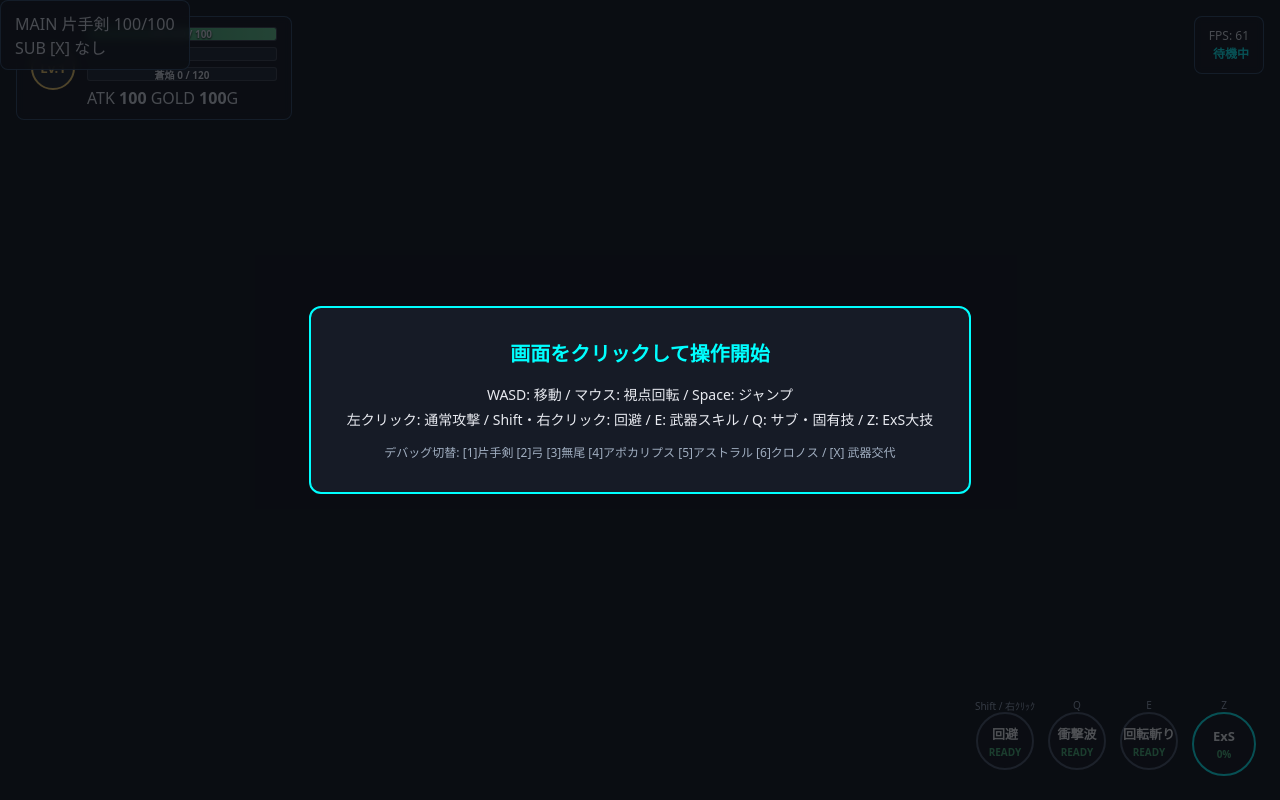
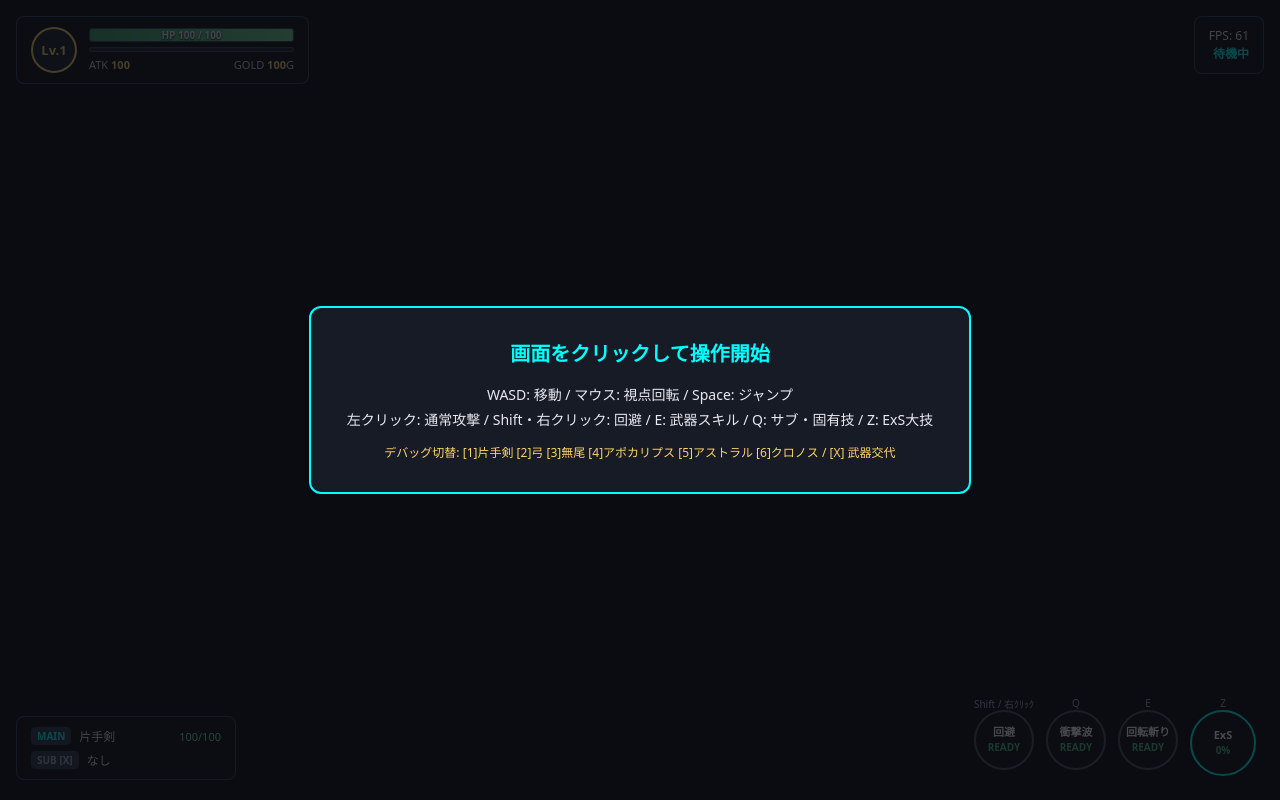
Before and after one commit to Neo-creategame/action.rpg, a plain HTML site: page index.html in a window 1280 px wide. Drawn offline with nearby package versions, Linux system fonts and the light colour scheme.

Commit message:
Update style.css

```diff
--- a/css/style.css
+++ b/css/style.css
@@ -12,7 +12,6 @@ body {
   color: #e8eaf0;
 }
 
-/* 中央レティクル */
 #crosshair {
   position: fixed;
   left: 50%;
@@ -22,7 +21,7 @@ body {
   transform: translate(-50%, -50%);
   pointer-events: none;
   z-index: 50;
-  opacity: 0.6;
+  opacity: 0.65;
 }
 #crosshair::before,
 #crosshair::after {
@@ -33,10 +32,9 @@ body {
 #crosshair::before { left: 6px; top: 0; width: 2px; height: 14px; }
 #crosshair::after  { left: 0; top: 6px; width: 14px; height: 2px; }
 
-/* 共通HUDパネル */
 .hud-panel {
   position: fixed;
-  background: rgba(14, 16, 21, 0.82);
+  background: rgba(14, 16, 21, 0.85);
   border: 1px solid rgba(111, 182, 255, 0.35);
   border-radius: 8px;
   padding: 10px 14px;
@@ -55,8 +53,8 @@ body {
 }
 
 .lv-badge {
-  width: 44px;
-  height: 44px;
+  width: 46px;
+  height: 46px;
   border-radius: 50%;
   background: #1a202c;
   border: 2px solid #ffd36a;
@@ -66,13 +64,14 @@ body {
   font-weight: bold;
   font-size: 13px;
   color: #ffd36a;
+  flex-shrink: 0;
 }
 
 .bars {
   display: flex;
   flex-direction: column;
-  gap: 6px;
-  width: 190px;
+  gap: 5px;
+  width: 205px;
 }
 
 .bar-wrap {
@@ -83,7 +82,9 @@ body {
   overflow: hidden;
   border: 1px solid rgba(255, 255, 255, 0.15);
 }
-.gauge-wrap { height: 10px; }
+.exp-wrap { height: 5px; }
+.special-wrap { height: 11px; }
+.hidden { display: none !important; }
 
 .bar-fill {
   height: 100%;
@@ -91,7 +92,8 @@ body {
   transition: width 0.12s ease-out;
 }
 .hp-fill { background: linear-gradient(90deg, #38a169, #68d391); }
-.gauge-fill { background: linear-gradient(90deg, #00b5d8, #00ffff); width: 0%; }
+.exp-fill { background: #4299e1; width: 0%; }
+.special-fill { background: linear-gradient(90deg, #00b5d8, #00ffff); width: 0%; }
 
 .bar-label {
   position: absolute;
@@ -104,7 +106,45 @@ body {
   text-shadow: 0 1px 2px #000;
 }
 
-/* 右上FPS・状態表示 */
+.stat-sub {
+  display: flex;
+  justify-content: space-between;
+  font-size: 11px;
+  color: #cbd5e0;
+}
+.stat-sub b { color: #ffd36a; }
+
+/* 左下装備情報 */
+#hud-bottom-left {
+  left: 16px;
+  bottom: 20px;
+  display: flex;
+  flex-direction: column;
+  gap: 6px;
+  min-width: 220px;
+  font-size: 12px;
+}
+.weapon-row {
+  display: flex;
+  align-items: center;
+  gap: 8px;
+}
+.tag {
+  background: #2d3748;
+  color: #00ffff;
+  font-size: 10px;
+  font-weight: bold;
+  padding: 2px 6px;
+  border-radius: 4px;
+}
+.sub-wep .tag { color: #a0aec0; }
+.dur-text {
+  margin-left: auto;
+  font-size: 11px;
+  color: #7cf0a0;
+}
+
+/* 右上FPS */
 #hud-top-right {
   top: 16px;
   right: 16px;
@@ -120,14 +160,14 @@ body {
   right: 24px;
   bottom: 24px;
   display: flex;
-  gap: 14px;
+  gap: 12px;
   pointer-events: none;
   z-index: 60;
 }
 
 .skill-slot {
-  width: 58px;
-  height: 58px;
+  width: 60px;
+  height: 60px;
   border-radius: 50%;
   background: rgba(14, 16, 21, 0.88);
   border: 2px solid #4a5568;
@@ -138,8 +178,8 @@ body {
   position: relative;
 }
 .exs-slot {
-  width: 64px;
-  height: 64px;
+  width: 66px;
+  height: 66px;
   border-color: #00ffff;
 }
 
@@ -151,9 +191,11 @@ body {
   white-space: nowrap;
 }
 .slot-icon {
-  font-size: 13px;
+  font-size: 11px;
   font-weight: bold;
   color: #fff;
+  text-align: center;
+  line-height: 1.1;
 }
 .slot-cd {
   font-size: 10px;
@@ -162,11 +204,40 @@ body {
   margin-top: 2px;
 }
 
+/* 通知トースト */
+#toast-container {
+  position: fixed;
+  top: 90px;
+  left: 50%;
+  transform: translateX(-50%);
+  display: flex;
+  flex-direction: column;
+  align-items: center;
+  gap: 6px;
+  pointer-events: none;
+  z-index: 90;
+}
+.toast-msg {
+  background: rgba(14, 16, 21, 0.88);
+  border: 1px solid #ffd36a;
+  color: #ffd36a;
+  padding: 5px 14px;
+  border-radius: 20px;
+  font-size: 13px;
+  font-weight: bold;
+  animation: fadeUp 1.4s ease-out forwards;
+}
+@keyframes fadeUp {
+  0%   { opacity: 1; transform: translateY(0); }
+  70%  { opacity: 1; transform: translateY(-12px); }
+  100% { opacity: 0; transform: translateY(-24px); }
+}
+
 /* クリック開始オーバーレイ */
 #lock-overlay {
   position: fixed;
   inset: 0;
-  background: rgba(11, 13, 18, 0.72);
+  background: rgba(11, 13, 18, 0.75);
   display: flex;
   align-items: center;
   justify-content: center;
@@ -185,4 +256,4 @@ body {
 }
 .overlay-box h2 { color: #00ffff; margin-bottom: 10px; font-size: 20px; }
 .overlay-box p { font-size: 14px; }
-.overlay-box .sub-note { margin-top: 10px; font-size: 12px; color: #a0aec0; }
+.overlay-box .sub-note { margin-top: 10px; font-size: 12px; color: #ffd36a; }
```
